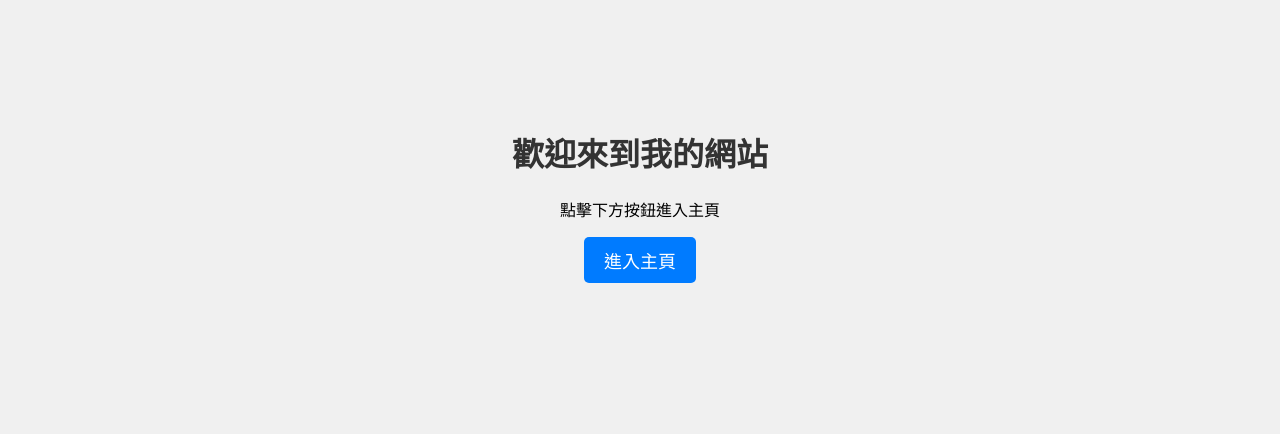
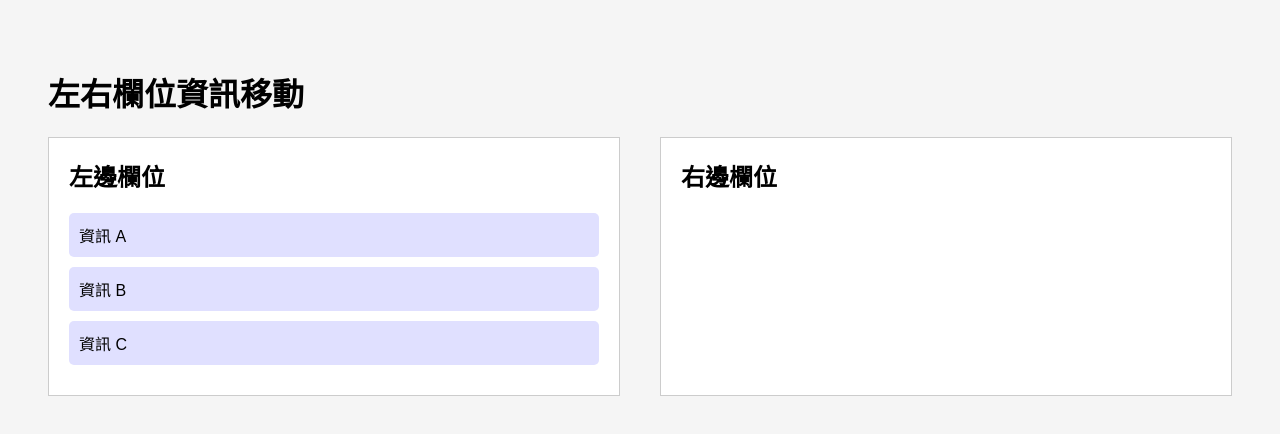
Before and after one commit to wallace111311-boop/MMP, a plain HTML site: page index.html in a window 1280 px wide. Drawn offline with Linux system fonts and the light colour scheme.

Commit message:
Update index.html

```diff
--- a/index.html
+++ b/index.html
@@ -2,34 +2,65 @@
 <html lang="zh-Hant">
 <head>
   <meta charset="UTF-8">
-  <title>我的第一個網站</title>
+  <title>左右欄位資訊移動</title>
   <style>
     body {
       font-family: Arial, sans-serif;
-      text-align: center;
-      padding-top: 100px;
-      background-color: #f0f0f0;
+      padding: 40px;
+      background-color: #f5f5f5;
     }
-    h1 {
-      color: #333;
+    .container {
+      display: flex;
+      justify-content: space-between;
+      gap: 40px;
     }
-    button {
-      padding: 10px 20px;
-      font-size: 18px;
-      background-color: #007bff;
-      color: white;
-      border: none;
+    .column {
+      width: 45%;
+      background-color: #fff;
+      border: 1px solid #ccc;
+      padding: 20px;
+      min-height: 200px;
+    }
+    .item {
+      background-color: #e0e0ff;
+      padding: 10px;
+      margin-bottom: 10px;
+      cursor: pointer;
       border-radius: 5px;
-      cursor: pointer;
     }
-    button:hover {
-      background-color: #0056b3;
+    .item:hover {
+      background-color: #c0c0ff;
+    }
+    h2 {
+      margin-top: 0;
     }
   </style>
 </head>
 <body>
-  <h1>歡迎來到我的網站</h1>
-  <p>點擊下方按鈕進入主頁</p>
-  <button onclick="location.href='main.html'">進入主頁</button>
+
+  <h1>左右欄位資訊移動</h1>
+  <div class="container">
+    <div class="column" id="left">
+      <h2>左邊欄位</h2>
+      <div class="item" onclick="moveToRight(this)">資訊 A</div>
+      <div class="item" onclick="moveToRight(this)">資訊 B</div>
+      <div class="item" onclick="moveToRight(this)">資訊 C</div>
+    </div>
+    <div class="column" id="right">
+      <h2>右邊欄位</h2>
+    </div>
+  </div>
+
+  <script>
+    function moveToRight(element) {
+      document.getElementById('right').appendChild(element);
+      element.onclick = () => moveToLeft(element);
+    }
+    function moveToLeft(element) {
+      document.getElementById('left').appendChild(element);
+      element.onclick = () => moveToRight(element);
+    }
+  </script>
+
 </body>
 </html>
```
